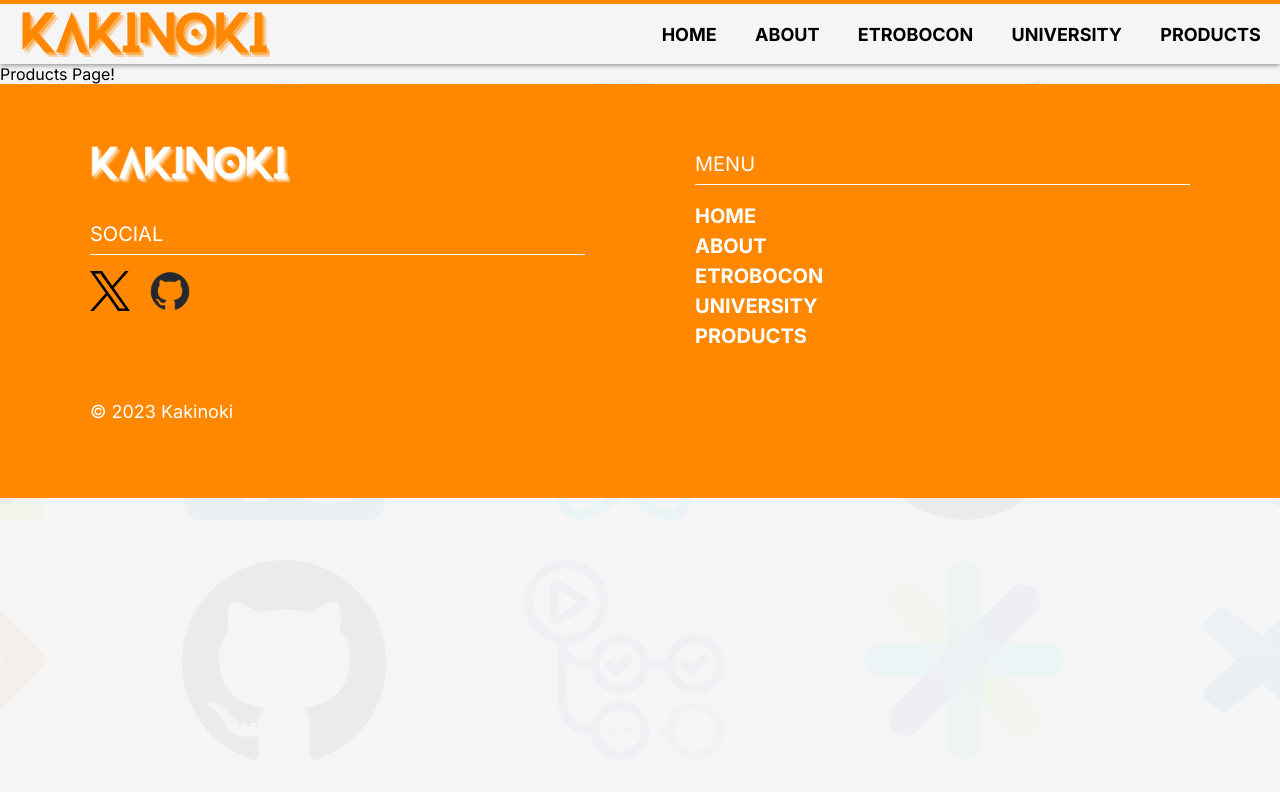
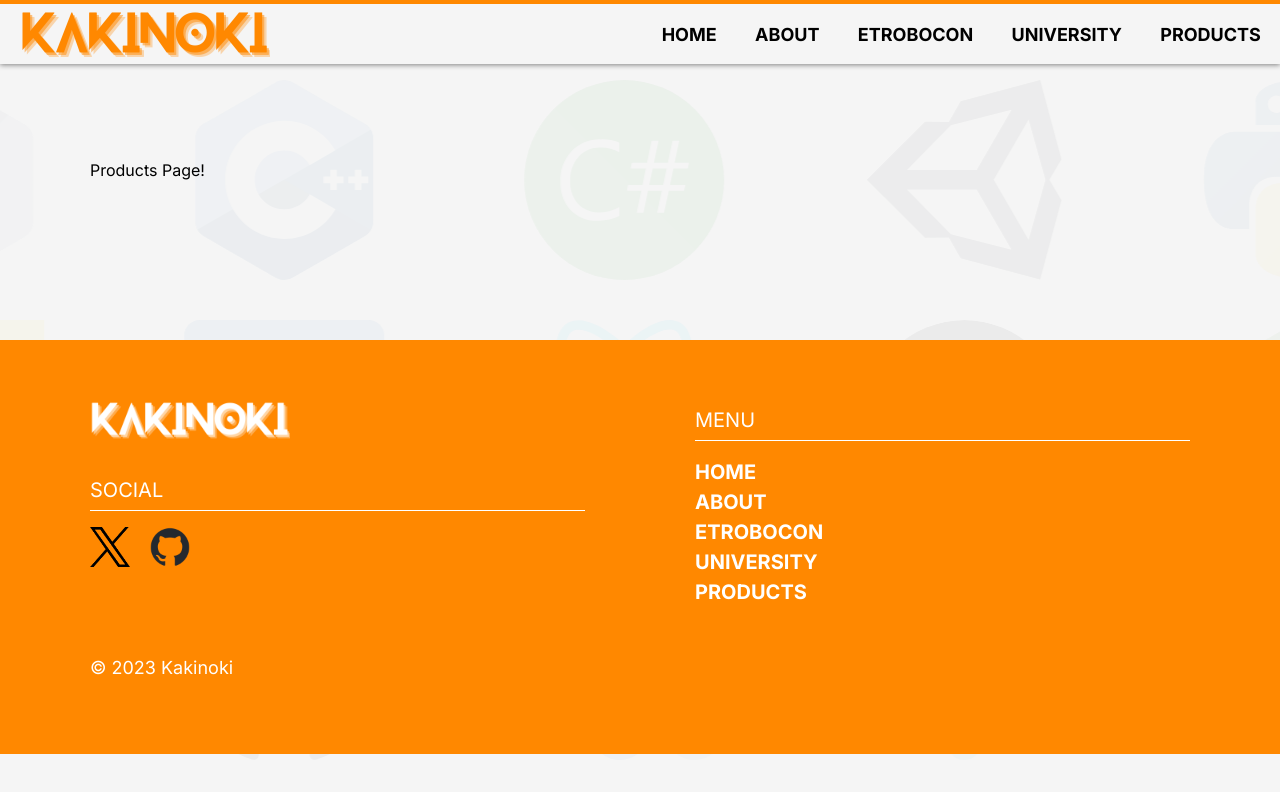
Before and after one commit to KakinokiKanta/about-kakinoki, a Next.js app: page /products in a window 1280 px wide. Shown: the top 792 px of the page. Built offline with nearby package versions, Linux system fonts and the light colour scheme; a web font is replaced by a local one.

Commit message:
add: productsページの追加

```diff
--- a/src/app/products/page.tsx
+++ b/src/app/products/page.tsx
@@ -1,5 +1,9 @@
 const Products = () => {
-  return <main>Products Page!</main>;
+  return (
+    <main>
+      <section>Products Page!</section>
+    </main>
+  );
 };
 
 export default Products;
```
